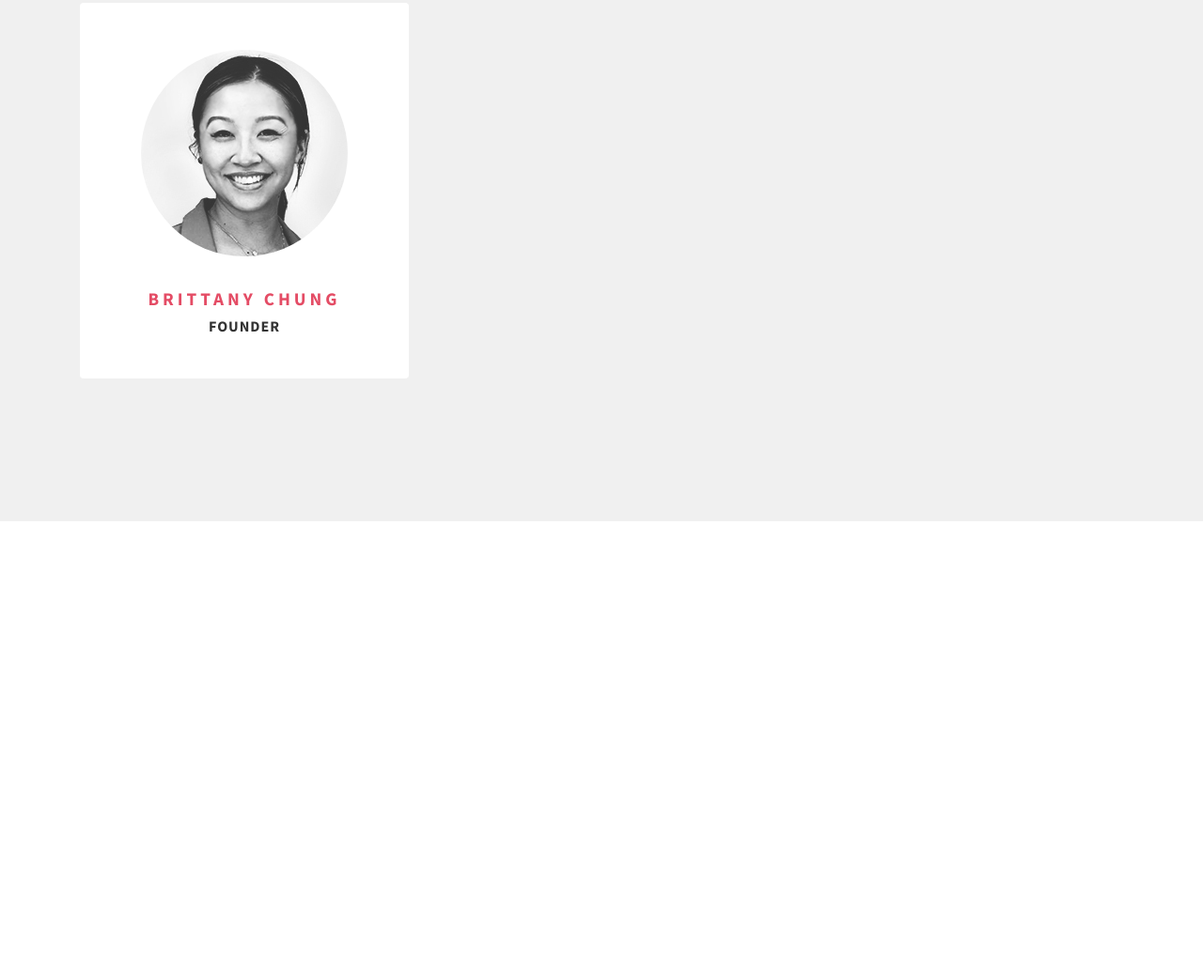
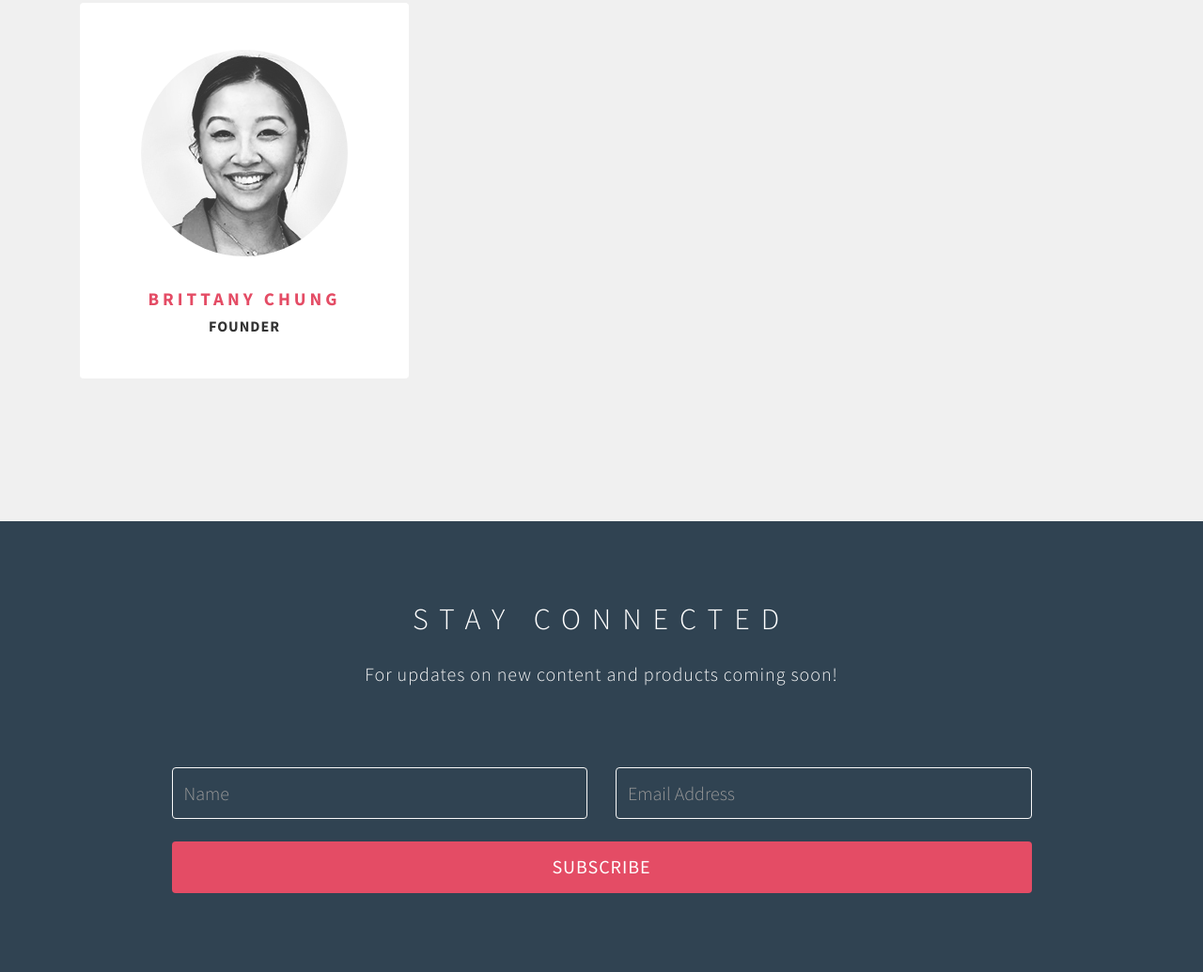
Before and after one commit to curesofcolors/curesofcolors.github.io, a plain HTML site: page index.html in a window 1280 px wide. Shown: the part 2695-3730 px from the top of the page at 94% size. Before the commit the page ends 3250 px from the top, so only its background shows below. Drawn offline with Linux system fonts and the light colour scheme.

Commit message:
add contact section with mailchimp subscribe form

```diff
--- a/assets/css/style.css
+++ b/assets/css/style.css
@@ -58,7 +58,8 @@ p {
   line-height: 34px;
 }
 
-#home p {
+#home p,
+#contact p {
   color: #f9f9f9;
 }
 
@@ -164,13 +165,22 @@ a:hover, a:active, a:focus {
     All Sections
 -----------------------------------------*/
 
+.section-title {
+  padding-bottom: 62px;
+}
+
 #about,
-#team {
+#team,
+#contact {
   padding-top: 120px;
   padding-bottom: 120px;
   position: relative;
 }
 
+#team,
+#contact {
+  text-align: center;
+}
 
 
 
@@ -329,6 +339,52 @@ a:hover, a:active, a:focus {
 
 
 /*---------------------------------------
+    Contact Section
+-----------------------------------------*/
+
+#contact {
+  padding-top: 60px;
+  padding-bottom: 70px;
+  background: #304352;
+  color: #ffffff;
+}
+
+#contact .form-control {
+  background: transparent;
+  box-shadow: none;
+  border: 1px solid #f9f9f9;
+  color: #ccc;
+  font-size: 20px;
+  margin-top: 10px;
+  margin-bottom: 14px;
+  transition: all 0.4s ease-in-out;
+}
+
+#contact .form-control:focus {
+  border-color: #e44c65;
+  color: #ffffff;
+}
+
+#contact input {
+  height: 55px;
+}
+
+#contact input[type="submit"] {
+  background: #e44c65;
+  border:none;
+  color: #ffffff;
+  font-weight: 400;
+  letter-spacing: 1px;
+}
+
+#contact input[type="submit"]:hover {
+  background: #222;
+  color: #ffffff;
+}
+
+
+
+/*---------------------------------------
     Responsive Mobile
 -----------------------------------------*/
 
@@ -379,11 +435,17 @@ a:hover, a:active, a:focus {
   }
 
   #about,
-  #team {
+  #team,
+  #contact {
     padding-top: 80px;
+    padding-bottom: 80px;
   }
 
   #about {
     padding-bottom: 0;
   }
+
+  .section-title {
+    padding-bottom: 20px;
+  }
 }
--- a/index.html
+++ b/index.html
@@ -185,6 +185,49 @@
   </section>
 
 
+<!-- Contact section -->
+  <section id='contact'>
+    <div class='container'>
+
+      <div class='row'>
+        <div class='col-md-offset-1 col-md-10 col-sm-12'>
+          <div class='col-lg-offset-1 col-lg-10 section-title wow fadeInUp' data-wow-delay='0.4s'>
+            <h1>Stay Connected</h1>
+            <p>For updates on new content and products coming soon!</p>
+          </div>
+
+          <!-- Mailchimp Form -->
+            <div id='mc_embed_signup wow fadeInUp' data-wow-delay='0.8s'>
+              <form action='https://curesofcolors.us10.list-manage.com/subscribe/post?u=a1933a6a13d5a95f263886e89&amp;id=041e9573a1' method='post' id='mc-embedded-subscribe-form' name='mc-embedded-subscribe-form' class='validate' target='_blank' validate>
+                <div id='mc_embed_signup_scroll'>
+                  <div class='col-md-6 col-sm-6'>
+                    <input type='text' value='' name='NAME' class='name form-control' placeholder='Name' id='mce-NAME'>
+                  </div>
+
+                  <div class='col-md-6 col-sm-6'>
+                    <input type='email' value='' name='EMAIL' class='email form-control' id='mce-EMAIL' placeholder='Email Address' required>
+                  </div>
+
+                  <!-- real people should not fill this in and expect good things - do not remove this or risk form bot signups-->
+                  <div style='position: absolute; left: -5000px;' aria-hidden='true'>
+                    <input type='text' name='b_a1933a6a13d5a95f263886e89_041e9573a1' tabindex='-1' value=''>
+                  </div>
+
+                  <div class='clear'>
+                    <div class='col-sm-12'>
+                      <input type='submit' value='SUBSCRIBE' name='subscribe' id='mc-embedded-subscribe' class='form-control'>
+                    </div>
+                  </div>
+                </div>
+              </form>
+            </div>
+        </div>
+      </div>
+
+    </div>
+  </section>
+
+
 <!-- Javascript  -->
   <script src='assets/js/jquery.js'></script>
   <script src='assets/js/bootstrap.min.js'></script>
```
